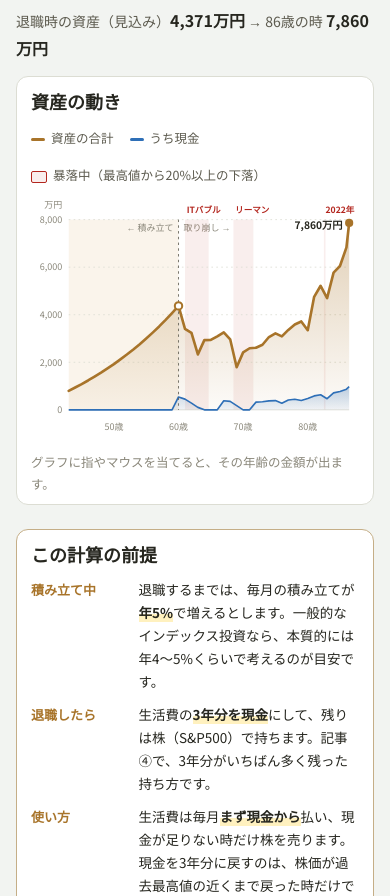
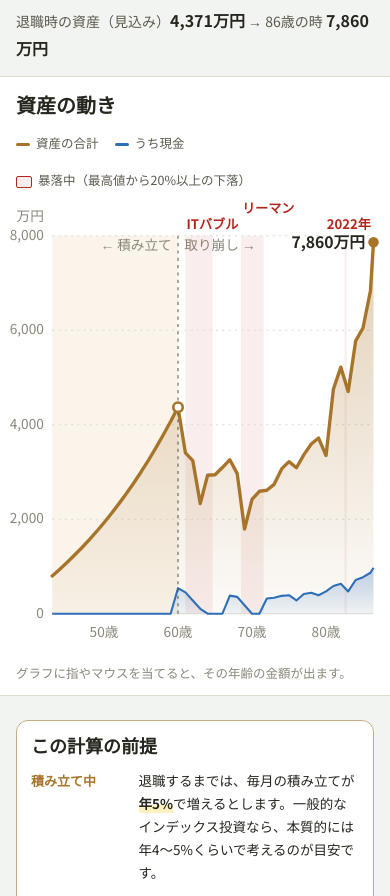
Before and after one commit to folt76-prog/torikuzushi, a plain HTML site: page index.html in a window 390 px wide. Shown: the part 1386-2282 px from the top of the page. Drawn offline with Linux system fonts and the light colour scheme; a web font is replaced by a local one.

Commit message:
スマホでグラフを画面いっぱいに大きく表示

```diff
--- a/index.html
+++ b/index.html
@@ -116,9 +116,18 @@ td .sub{font-size:12px;color:var(--ink-2)}
 
 .chart{width:100%;height:auto;display:block;font-family:var(--body);touch-action:pan-y;cursor:crosshair}
 .chartcard{padding:14px 14px 10px}
+@media (max-width:600px){
+  .chartcard{margin-inline:-16px;border-radius:0;border-left:0;border-right:0;padding:16px 6px 12px}
+  .chartcard .charthead,.chartcard .note{padding-inline:10px}
+  .chartcard h2{font-size:20px}
+  .legend{font-size:13.5px;gap:12px}
+}
 .charthead{display:flex;justify-content:space-between;align-items:baseline;gap:12px;flex-wrap:wrap}
 .chart .tip-bg{fill:var(--surface);stroke:var(--line)}
 .chart .lab{font-size:11px;fill:var(--ink-3)}
+.chart.n .lab{font-size:13px}
+.chart.n .crashlab{font-size:12.5px}
+.chart.n .endlab{font-size:15px}
 .chart .crashlab{font-size:10.5px;font-weight:700;fill:var(--bad)}
 .legend{display:flex;gap:16px;font-size:12.5px;color:var(--ink-2);flex-wrap:wrap}
 .legend span::before{content:"";display:inline-block;width:14px;height:3px;border-radius:2px;margin-right:6px;vertical-align:middle;background:var(--c)}
@@ -383,7 +392,8 @@ if (typeof module !== "undefined") { module.exports = {simulate, validate, half,
   const SHORT = {"ITバブル崩壊":"ITバブル","リーマンショック":"リーマン","2022年の下落":"2022年"};
   let CH = null;   // いま描いているグラフの情報（なぞった時に使う）
   function drawChart(r){
-    const svg=$("chart"), narrow=(svg.clientWidth||640)<520, W=narrow?400:640, H=narrow?300:360, L=narrow?46:58, R=narrow?12:18, T=30, B=38;
+    const svg=$("chart"), narrow=(svg.clientWidth||640)<520, W=narrow?360:640, H=narrow?430:360, L=narrow?44:58, R=narrow?10:18, T=narrow?34:30, B=narrow?36:38;
+    svg.classList.toggle("n", narrow);
     svg.setAttribute("viewBox",`0 0 ${W} ${H}`);
     const ys=r.years; if(!ys.length){svg.innerHTML="";CH=null;return;}
     const pl = ys.concat(r.endAge>ys[ys.length-1].age+1e-9 ? [{age:r.endAge,total:r.final,cash:r.endCash}] : []);
@@ -398,10 +408,17 @@ if (typeof module !== "undefined") { module.exports = {simulate, validate, half,
     if(ans.start>a0){ g+=`<rect x="${L}" y="${T}" width="${xs0-L}" height="${base-T}" style="fill:var(--ochre-soft);opacity:.45"/>`;
       if(xs0-L>64) g+=`<text class="lab" x="${xs0-6}" y="${T+14}" text-anchor="end">← 積み立て</text>`; }
     if(W-R-xs0>64) g+=`<text class="lab" x="${xs0+6}" y="${T+14}">取り崩し →</text>`;
-    // 暴落の帯と名前
+    // 暴落の帯と名前（名前は重ならないよう2段に分け、右端からはみ出さないようにする）
+    const fs = narrow?12.5:10.5, tw = t=>[...t].reduce((a,c)=>a+(/[0-9A-Za-z]/.test(c)?0.62:1),0)*fs;
+    const rowsEnd=[-1e9,-1e9];
     r.crashes.forEach(c=>{ const f=Math.max(c.ageFrom,ans.start), t=Math.min(c.ageTo,a1);
-      if(t>f){ g+=`<rect x="${x(f)}" y="${T}" width="${Math.max(2,x(t)-x(f))}" height="${base-T}" style="fill:var(--crash)"/>`;
-               g+=`<text class="crashlab" x="${x(f)+2}" y="${T-8}">${SHORT[c.name]||c.name}</text>`; } });
+      if(!(t>f)) return;
+      g+=`<rect x="${x(f)}" y="${T}" width="${Math.max(2,x(t)-x(f))}" height="${base-T}" style="fill:var(--crash)"/>`;
+      const name=SHORT[c.name]||c.name, w=tw(name); let lx=Math.min(x(f)+1, W-R-w-1);
+      let row = lx > rowsEnd[0]+4 ? 0 : (lx > rowsEnd[1]+4 ? 1 : -1);
+      if(row<0) return;
+      rowsEnd[row]=lx+w;
+      g+=`<text class="crashlab" x="${lx}" y="${row===0 ? T-6 : T-6-fs-3}">${name}</text>`; });
     // 目盛り
     for(let v=0; v<=top+1e-9; v+=step){ g+=`<line x1="${L}" x2="${W-R}" y1="${y(v)}" y2="${y(v)}" style="stroke:var(--line)" stroke-width="1" ${v?'stroke-dasharray="2 4"':''}/><text class="lab" x="${L-8}" y="${y(v)+4}" text-anchor="end">${man(v)}</text>`; }
     g+=`<text class="lab" x="${L-8}" y="${T-14}" text-anchor="end">万円</text>`;
@@ -418,7 +435,7 @@ if (typeof module !== "undefined") { module.exports = {simulate, validate, half,
       const yr=ys.find(p=>p.age===ans.start); if(yr) g+=`<circle cx="${xs}" cy="${y(yr.total)}" r="4.5" style="fill:var(--surface);stroke:var(--ochre)" stroke-width="2.5"/>`; }
     // 終わりの印
     if(r.deadAge!==null && !r.noMoney){ const xd=x(Math.min(r.deadAge,a1)); g+=`<circle cx="${xd}" cy="${base}" r="5" style="fill:var(--bad)"/><text x="${Math.min(xd+8,W-R-4)}" y="${base-10}" font-size="12" font-weight="700" style="fill:var(--bad)" text-anchor="${xd>W-120?"end":"start"}">${r.deadAge}歳で尽きる</text>`; }
-    else { const e=pl[pl.length-1], xe=x(e.age), ye=y(e.total); g+=`<circle cx="${xe}" cy="${ye}" r="5" style="fill:var(--ochre)"/><text x="${xe-8}" y="${Math.max(T+12,ye-10)}" font-size="12.5" font-weight="700" text-anchor="end" style="fill:var(--ink)">${man(e.total)}万円</text>`; }
+    else { const e=pl[pl.length-1], xe=x(e.age), ye=y(e.total); g+=`<circle cx="${xe}" cy="${ye}" r="5" style="fill:var(--ochre)"/><text x="${xe-8}" y="${Math.max(T+12,ye-10)}" class="endlab" font-size="12.5" font-weight="700" text-anchor="end" style="fill:var(--ink)">${man(e.total)}万円</text>`; }
     // なぞった時の表示
     g+=`<g id="hov" style="display:none;pointer-events:none"><line id="hvl" y1="${T}" y2="${base}" style="stroke:var(--ink-3)" stroke-width="1"/>
         <circle id="hvt" r="5" style="fill:var(--ochre);stroke:var(--surface)" stroke-width="2"/><circle id="hvc" r="4" style="fill:var(--blue);stroke:var(--surface)" stroke-width="2"/>
```
